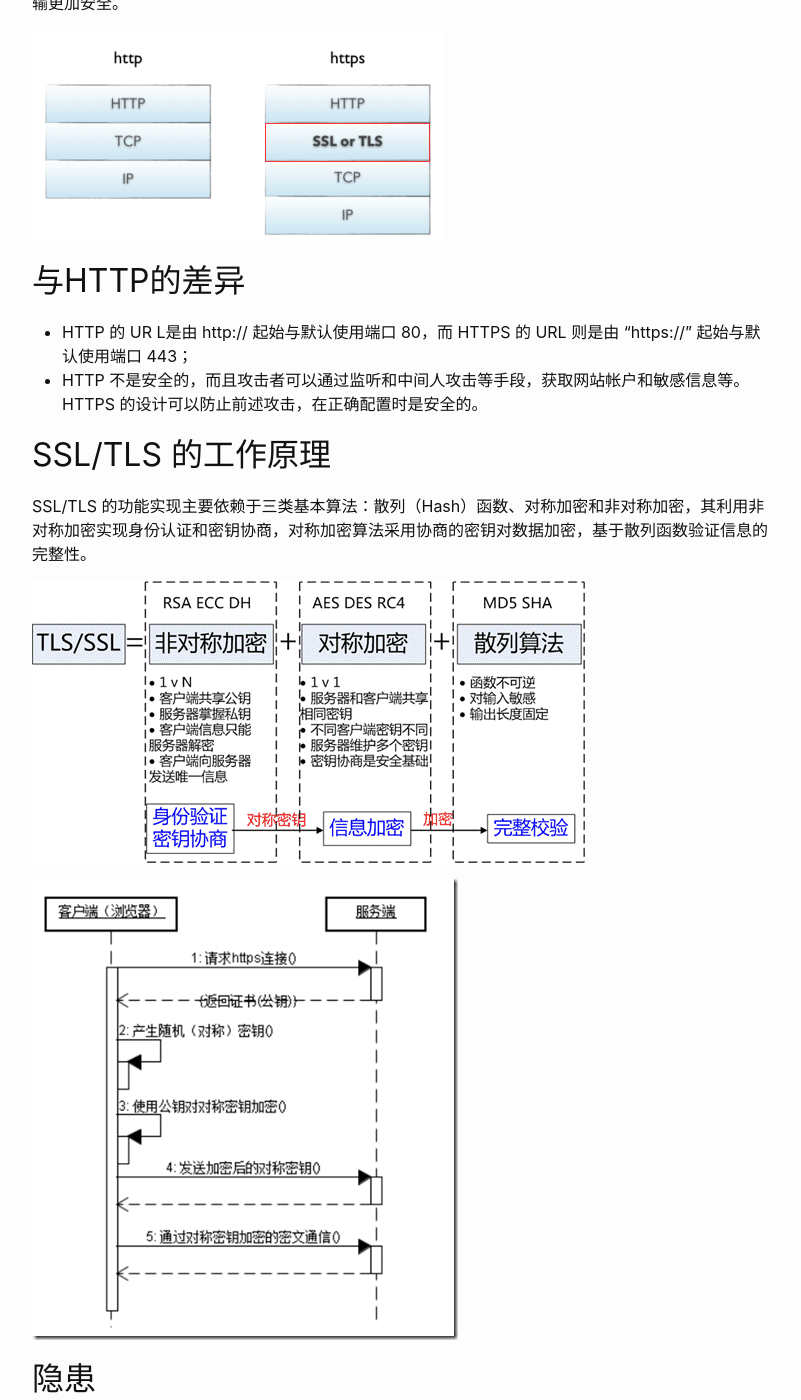
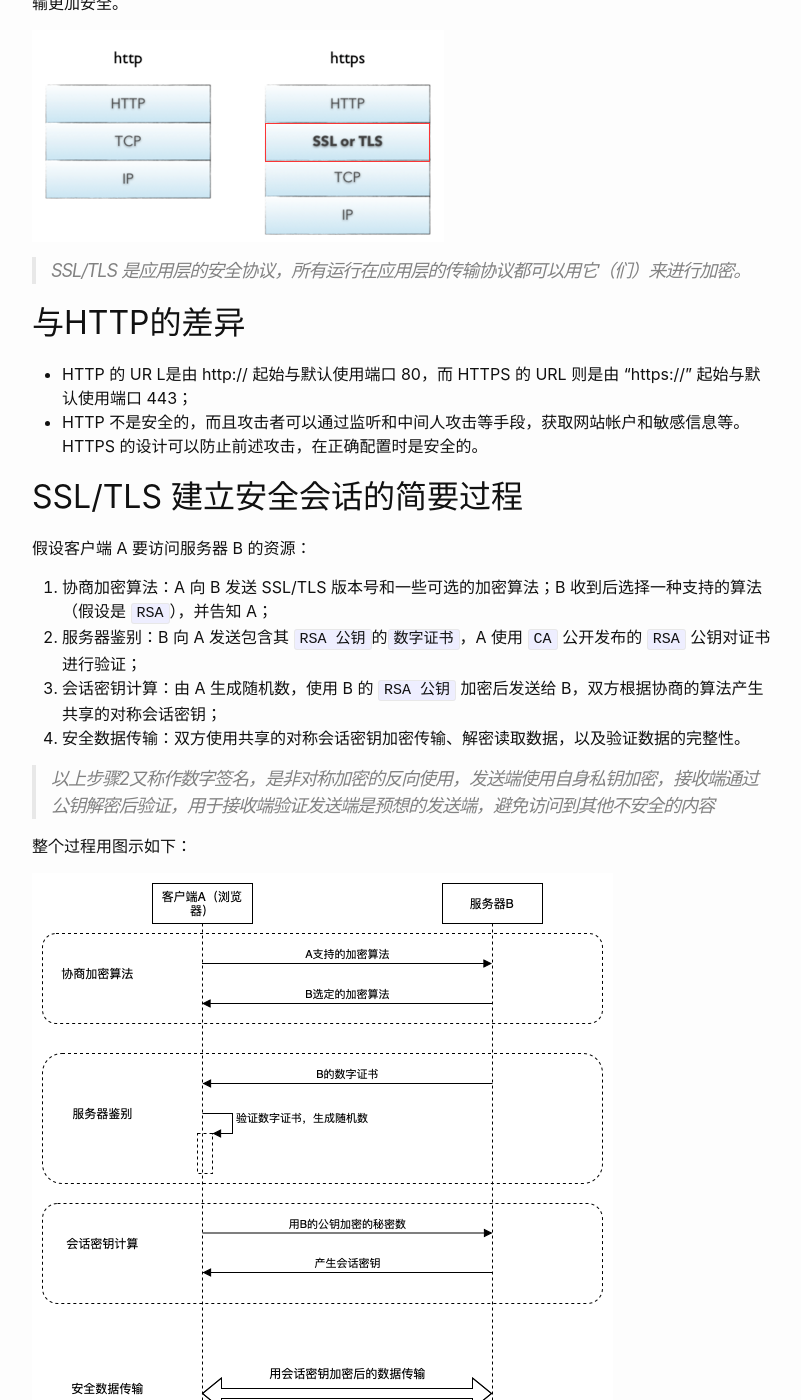
Before and after one commit to PatShen/PatShen.github.io, a Jekyll site: the page built from _posts/2019-09-28-http和https.md, in a window 1280 px wide and 1400 px high, scrolled down 3288 px. Shown: the whole window, without its empty margins (238-1039 px from the left). Built offline with Jekyll 4.4.1, drawn with Linux system fonts in a browser that asks for light colours; some of the changed text lies outside the part shown.

Commit message:
完善之前的文章

```diff
--- a/_posts/2019-09-28-http和https.md
+++ b/_posts/2019-09-28-http和https.md
@@ -92,25 +92,35 @@ HTTPS（HyperText Transfer Protocol Secure）即超文本传输安全协议，
 
 ![HTTPS和HTTP的对比](/assets/img/http和https/https.png)
 
+> SSL/TLS 是应用层的安全协议，所有运行在应用层的传输协议都可以用它（们）来进行加密。
+
 ## 与HTTP的差异
 
 * HTTP 的 UR L是由 http:// 起始与默认使用端口 80，而 HTTPS 的 URL 则是由 "https://" 起始与默认使用端口 443；
 * HTTP 不是安全的，而且攻击者可以通过监听和中间人攻击等手段，获取网站帐户和敏感信息等。HTTPS 的设计可以防止前述攻击，在正确配置时是安全的。
 
-## SSL/TLS 的工作原理
+## SSL/TLS 建立安全会话的简要过程
 
-SSL/TLS 的功能实现主要依赖于三类基本算法：散列（Hash）函数、对称加密和非对称加密，其利用非对称加密实现身份认证和密钥协商，对称加密算法采用协商的密钥对数据加密，基于散列函数验证信息的完整性。
+假设客户端 A 要访问服务器 B 的资源：
 
-![TLS/SSL加密方法](/assets/img/http和https/TLS_SSL加密方法.png)
+1. 协商加密算法：A 向 B 发送 SSL/TLS 版本号和一些可选的加密算法；B 收到后选择一种支持的算法（假设是 `RSA`），并告知 A；
+2. 服务器鉴别：B 向 A 发送包含其 `RSA 公钥`的`数字证书`，A 使用 `CA` 公开发布的 `RSA` 公钥对证书进行验证；
+3. 会话密钥计算：由 A 生成随机数，使用 B 的 `RSA 公钥` 加密后发送给 B，双方根据协商的算法产生共享的对称会话密钥；
+4. 安全数据传输：双方使用共享的对称会话密钥加密传输、解密读取数据，以及验证数据的完整性。
 
-![TLS/SSL加密交互](/assets/img/http和https/TLS_SSL加密交互.png)
+> 以上步骤2又称作数字签名，是非对称加密的反向使用，发送端使用自身私钥加密，接收端通过公钥解密后验证，用于接收端验证发送端是预想的发送端，避免访问到其他不安全的内容
+
+整个过程用图示如下：
+
+![SSL建立安全会话的简要过程](/assets/img/http和https/SSL建立安全会话的简要过程.png)
 
 ## 隐患
 
 HTTPS 是安全的，但不是绝对安全的。在某些情形中，被加密资源的URL可仅通过截获请求和响应的大小推得，这就可使攻击者同时知道明文（公开的静态内容）和密文（被加密过的明文），从而使选择密文攻击成为可能。
 
-# 参考链接
+# 参考资料
 
 * [超文本传输协议-维基百科](https://zh.wikipedia.org/wiki/超文本传输协议)
 * [HTTP和HTTPS详解-jackyshan_](https://juejin.im/post/5af557a3f265da0b9265a498)
 * [HTTP和HTTPS详解。-SnailClimb](https://juejin.im/post/5a030e326fb9a0450a66c8ea)
+* [计算机网络（第七版）谢希仁编著](https://baike.baidu.com/item/计算机网络（第7版）/22206553)
```
Also changed, not shown: assets/img/http和https/SSL建立安全会话的简要过程.png (added).
